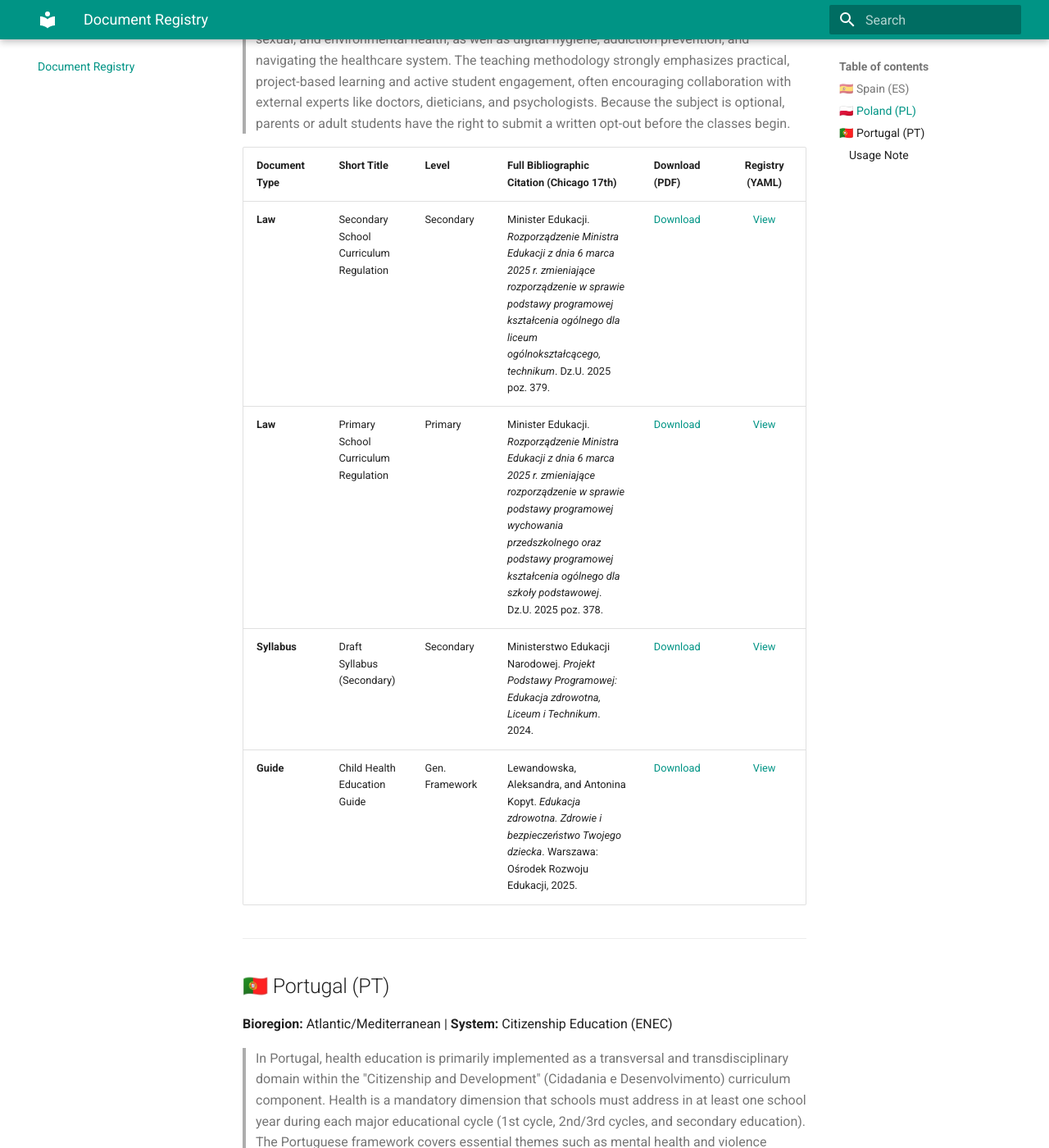
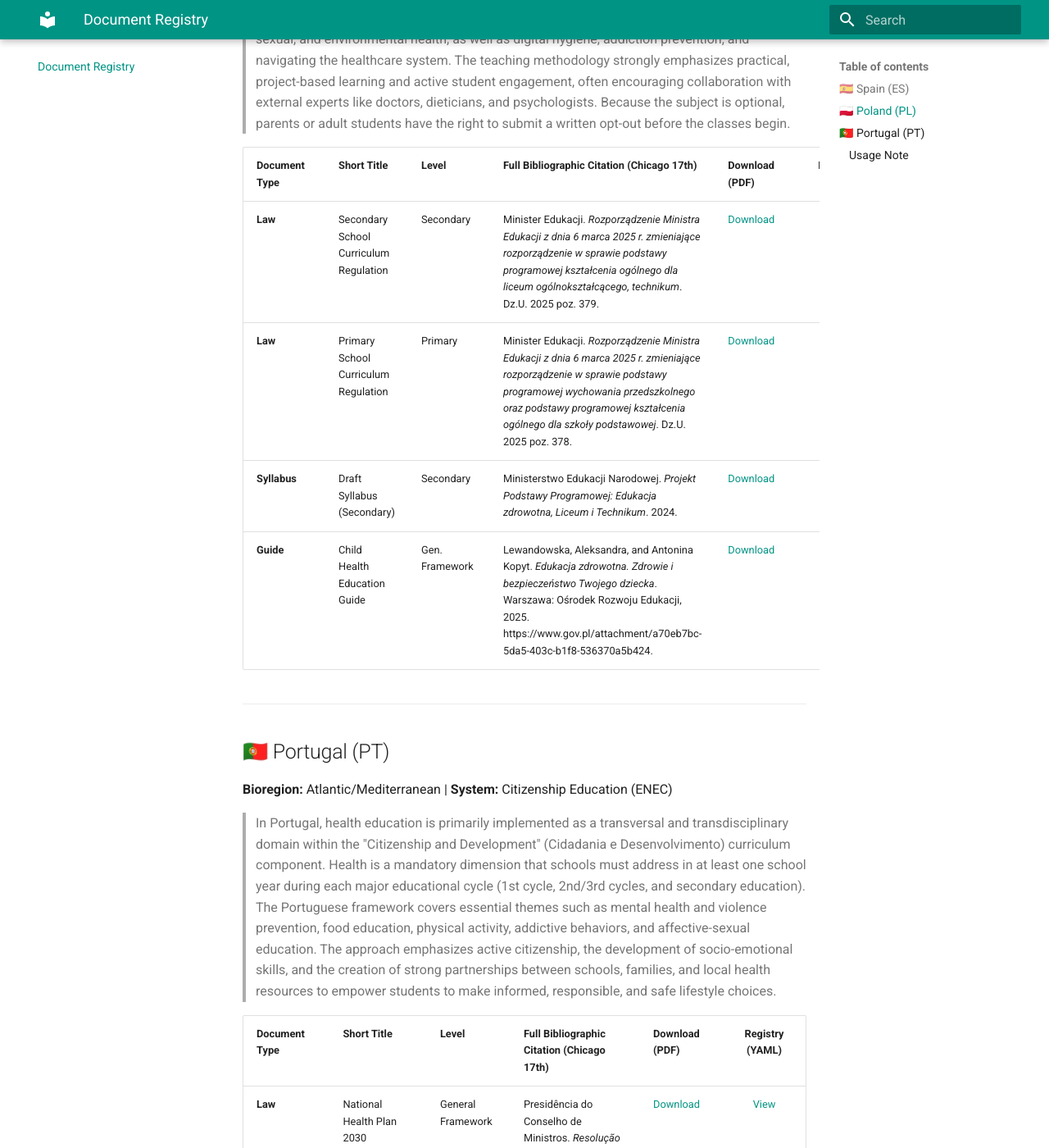
Before and after one commit to krzyworzeka-svg/EU-Health-Ed-Repository, an MkDocs documentation site: the page built from docs/registry.md, in a window 1280 px wide and 1400 px high, scrolled down 1711 px. Shown: the whole window at 82% size. Built offline with MkDocs 1.6.1 and Material for MkDocs 9.7.7, drawn with Linux system fonts in a browser that asks for light colours; some of the changed lines change nothing that is shown.

Commit message:
docs: add URL to PL ORE health guide citation

```diff
--- a/docs/registry.md
+++ b/docs/registry.md
@@ -28,7 +28,7 @@
 | **Law** | Secondary School Curriculum Regulation | Secondary | Minister Edukacji. *Rozporządzenie Ministra Edukacji z dnia 6 marca 2025 r. zmieniające rozporządzenie w sprawie podstawy programowej kształcenia ogólnego dla liceum ogólnokształcącego, technikum*. Dz.U. 2025 poz. 379. | [Download](https://github.com/krzyworzeka-svg/EU-Health-Ed-Repository/raw/main/data/PL/sources/PL_2025_Law_Secondary_EZ.pdf) | [View](https://raw.githubusercontent.com/krzyworzeka-svg/EU-Health-Ed-Repository/main/data/PL/master.yaml) |
 | **Law** | Primary School Curriculum Regulation | Primary | Minister Edukacji. *Rozporządzenie Ministra Edukacji z dnia 6 marca 2025 r. zmieniające rozporządzenie w sprawie podstawy programowej wychowania przedszkolnego oraz podstawy programowej kształcenia ogólnego dla szkoły podstawowej*. Dz.U. 2025 poz. 378. | [Download](https://github.com/krzyworzeka-svg/EU-Health-Ed-Repository/raw/main/data/PL/sources/PL_2025_Law_Primary_EZ.pdf) | [View](https://raw.githubusercontent.com/krzyworzeka-svg/EU-Health-Ed-Repository/main/data/PL/master.yaml) |
 | **Syllabus** | Draft Syllabus (Secondary) | Secondary | Ministerstwo Edukacji Narodowej. *Projekt Podstawy Programowej: Edukacja zdrowotna, Liceum i Technikum*. 2024. | [Download](https://github.com/krzyworzeka-svg/EU-Health-Ed-Repository/raw/main/data/PL/sources/PL_2025_Syllabus_Secondary_EZ.pdf) | [View](https://raw.githubusercontent.com/krzyworzeka-svg/EU-Health-Ed-Repository/main/data/PL/master.yaml) |
-| **Guide** | Child Health Education Guide | Gen. Framework | Lewandowska, Aleksandra, and Antonina Kopyt. *Edukacja zdrowotna. Zdrowie i bezpieczeństwo Twojego dziecka*. Warszawa: Ośrodek Rozwoju Edukacji, 2025. | [Download](https://github.com/krzyworzeka-svg/EU-Health-Ed-Repository/raw/main/data/PL/sources/PL_2025_Guide_General.pdf) | [View](https://raw.githubusercontent.com/krzyworzeka-svg/EU-Health-Ed-Repository/main/data/PL/master.yaml) |
+| **Guide** | Child Health Education Guide | Gen. Framework | Lewandowska, Aleksandra, and Antonina Kopyt. *Edukacja zdrowotna. Zdrowie i bezpieczeństwo Twojego dziecka*. Warszawa: Ośrodek Rozwoju Edukacji, 2025. https://www.gov.pl/attachment/a70eb7bc-5da5-403c-b1f8-536370a5b424. | [Download](https://github.com/krzyworzeka-svg/EU-Health-Ed-Repository/raw/main/data/PL/sources/PL_2025_Guide_General.pdf) | [View](https://raw.githubusercontent.com/krzyworzeka-svg/EU-Health-Ed-Repository/main/data/PL/master.yaml) |
 
 ---
 
```
Also changed, not shown: 1 other file.
